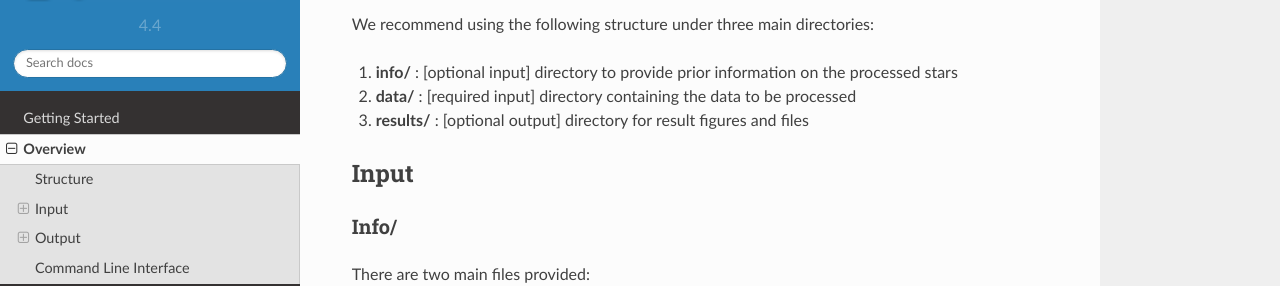
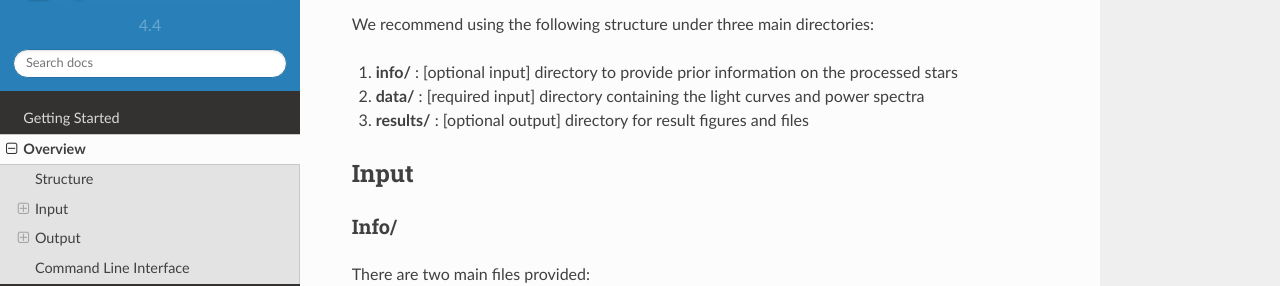
Before and after one commit to ashleychontos/pySYD, a Sphinx documentation site: the page built from docs/overview.rst, in a window 1280 px wide and 900 px high, scrolled down 570 px. Shown: the part 171-457 px from the top of the window. Built offline with Sphinx 7.4.7 and the Read the Docs theme 2.0.0, drawn with Linux system fonts in a browser that asks for light colours.

Commit message:
Update overview.rst

```diff
--- a/docs/overview.rst
+++ b/docs/overview.rst
@@ -32,7 +32,7 @@ Structure
 We recommend using the following structure under three main directories:
 
 #. **info/** : [optional input] directory to provide prior information on the processed stars
-#. **data/** : [required input] directory containing the data to be processed
+#. **data/** : [required input] directory containing the light curves and power spectra
 #. **results/** : [optional output] directory for result figures and files
 
 
```
